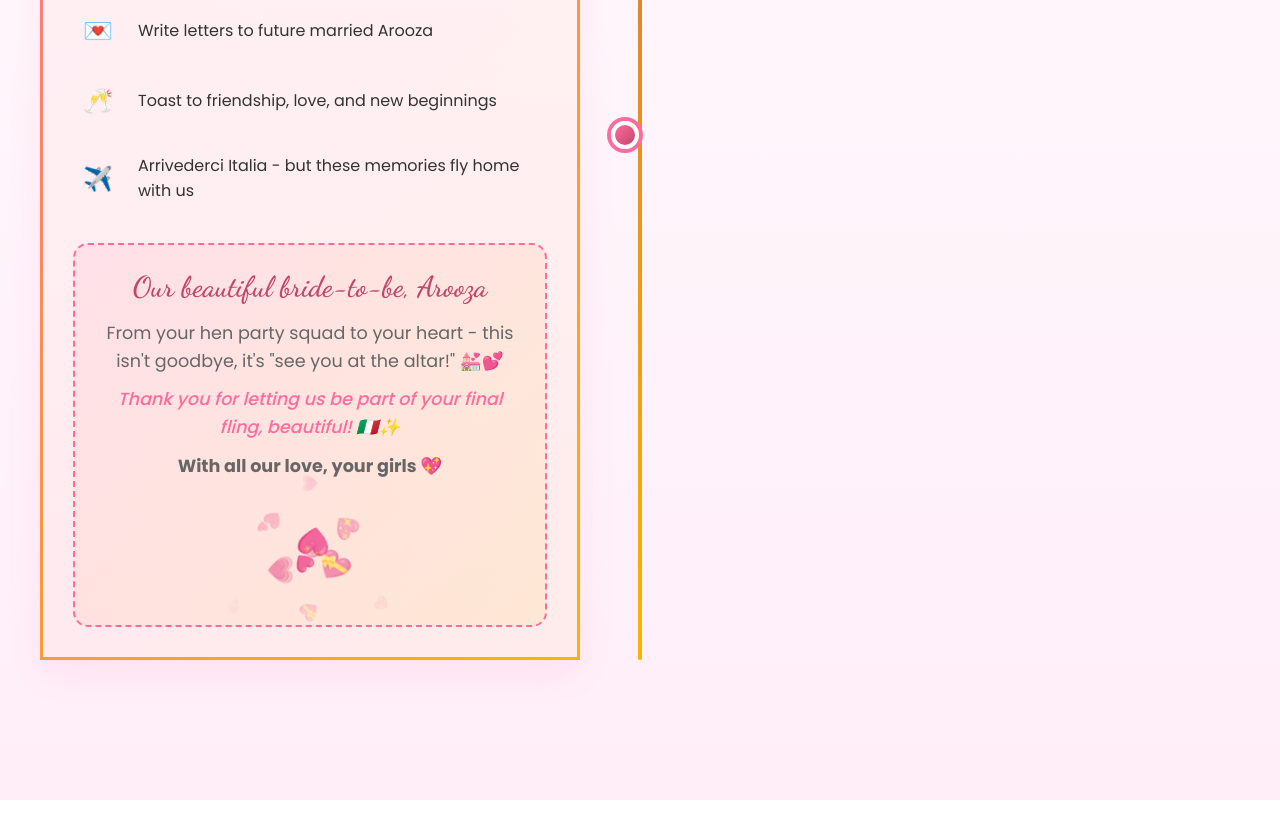
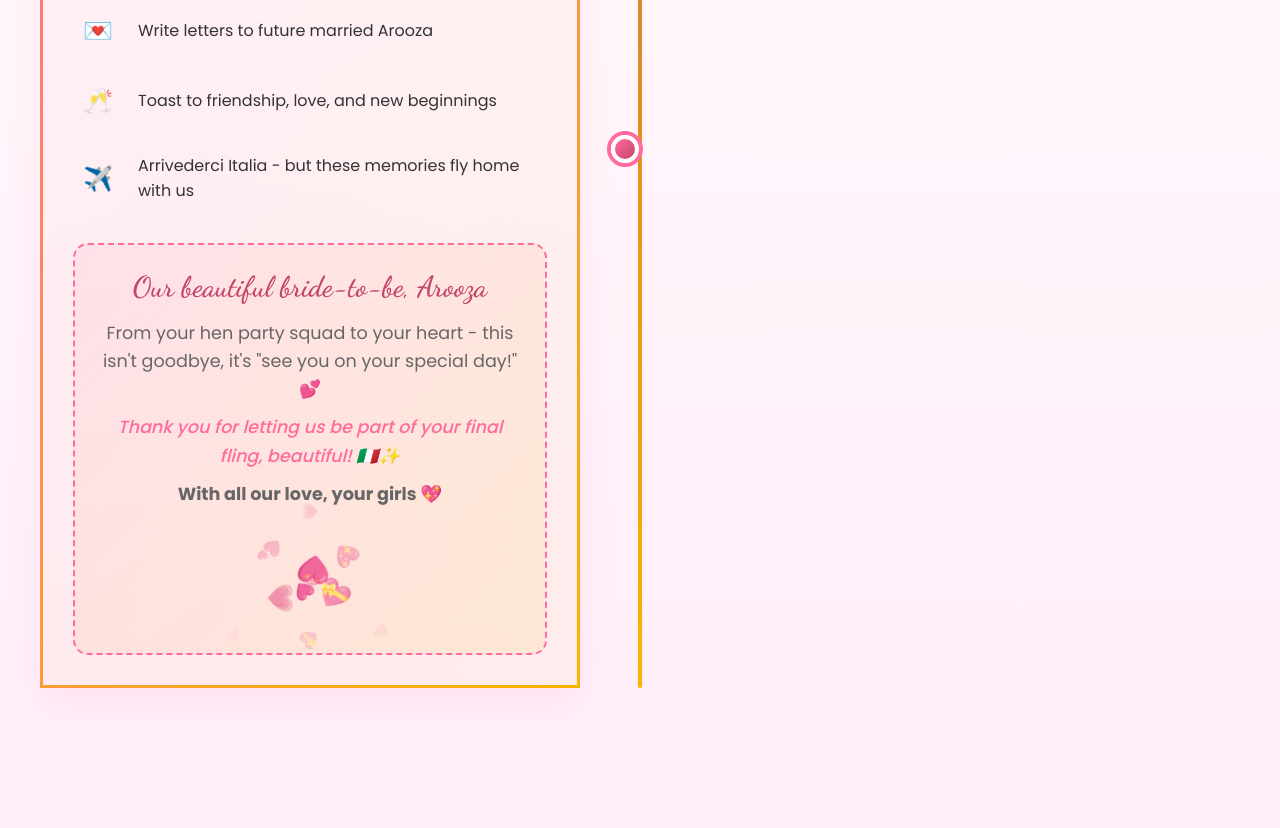
Before and after one commit to Travel-Wedding/Arooza-hen-do, a plain HTML site: page index.html in a window 1280 px wide. Shown: the part 3479-4307 px from the top of the page. Before the commit the page ends 4279 px from the top, so only its background shows below. Drawn offline with Linux system fonts and the light colour scheme.

Commit message:
Update index.html

```diff
--- a/index.html
+++ b/index.html
@@ -624,7 +624,7 @@
 
                 <div class="farewell-message">
                     <h3>Our beautiful bride-to-be, Arooza</h3>
-                    <p>From your hen party squad to your heart - this isn't goodbye, it's "see you at the altar!" 💒💕</p>
+                    <p>From your hen party squad to your heart - this isn't goodbye, it's "see you on your special day!" 💕</p>
                     <p><em>Thank you for letting us be part of your final fling, beautiful! 🇮🇹✨</em></p>
                     <p><strong>With all our love, your girls 💖</strong></p>
 
```
